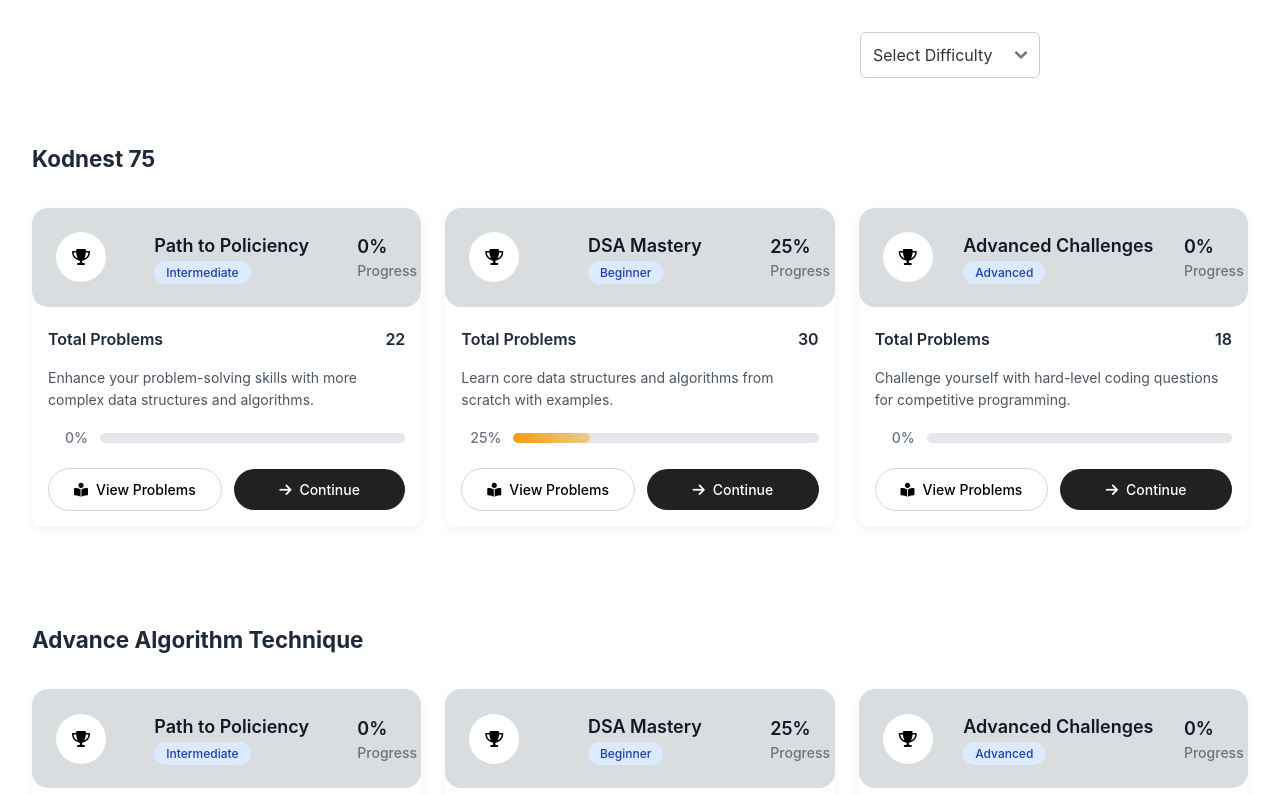
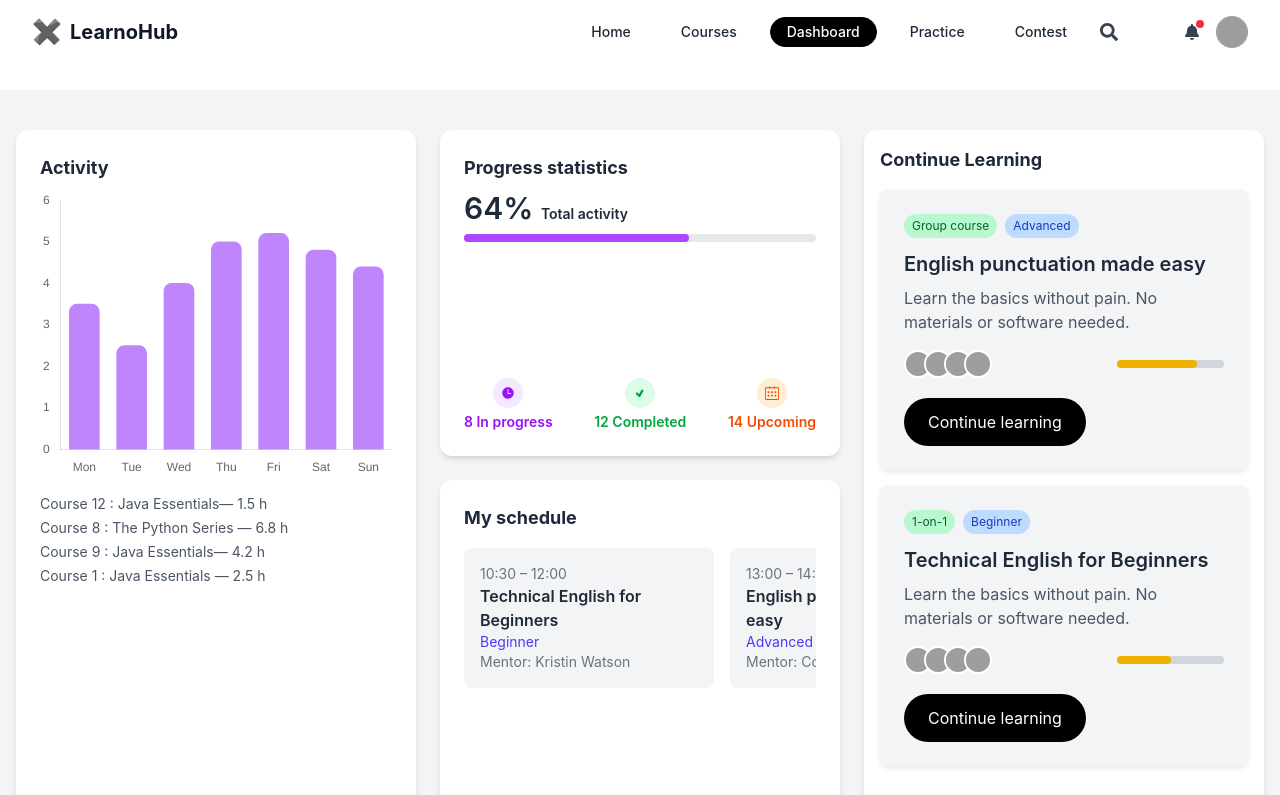
Before and after one commit to Mansuriamn/Spark, a React (Vite) app in the folder client/: page /dashboard in a window 1280 px wide. Shown: the top 795 px of the page. Built offline with nearby package versions, Linux system fonts and the light colour scheme; grey boxes are pictures that could not be loaded.

Commit message:
practice page route

```diff
--- a/client/src/App.jsx
+++ b/client/src/App.jsx
@@ -19,41 +19,42 @@
 
 function App() {
    return (
-    // <Router>
+     <Router>
 
-    //   <div className="min-h-screen bg-purple-50 font-sans text-gray-800">
-    //     <Navbar />
-    //     <main>
+     <div className="min-h-screen bg-purple-50 font-sans text-gray-800">
+       <Navbar />
+       <main>
 
-    //       <Routes>
-    //         {/**
-    //          * webRTCMeet
-    //          * http://localhost:3001/meeting/lms-123456
-    //          */}
-    //           <Route path="/meeting/:roomName" element={<WebRTCMeeting userName="Roshan" />} />
+         <Routes>
+          {/**
+              * webRTCMeet
+             * http://localhost:3001/meeting/lms-123456
+            */}
+             <Route path="/meeting/:roomName" element={<WebRTCMeeting userName="Roshan" />} />
 
-    //         <Route path="/" element={<CoursesPage />} />
-    //         <Route path="/home" element={<CoursesPage />} />
-    //         <Route path='/courses' element={<Courses/>}/>
-    //         <Route path="/dashboard" element={<DashboardPage />} />
-    //         <Route path="/live-sessions" element={<LiveSessionsPage />} />
-    //         <Route path="/schedule" element={<Schedule />} />
+        <Route path="/" element={<CoursesPage />} />
+          <Route path="/home" element={<CoursesPage />} />
+          <Route path='/courses' element={<Courses/>}/>
+           <Route path="/dashboard" element={<DashboardPage />} />
+           <Route path="/live-sessions" element={<LiveSessionsPage />} />
+            <Route path="/schedule" element={<Schedule />} />
 
-    //         <Route path="/contest" element={<Contest />} />
-    //         { /* Home page - tracklist dynamic routing */ }
-    //         <Route path="/track/:trackName" element={<Trackdetails />} />
-    //         <Route path ='/progressupdate' element={<MyCoursesPage/>}/>
-    //         <Route path='/Login' element={<Login />}/>
-    //         <Route path='/Register' element={<Register />} />
-    //         <Route path='/profile' element={<UserProfile/>}/>
-    //         <Route path='/video' element={<VideoDashboard/>}></Route>
+          <Route path="/contest" element={<Contest />} />
+           { /* Home page - tracklist dynamic routing */ }
+           <Route path="/track/:trackName" element={<Trackdetails />} />
+           <Route path ='/progressupdate' element={<MyCoursesPage/>}/>
+           <Route path='/Login' element={<Login />}/>
+           <Route path='/Register' element={<Register />} />
+           <Route path='/profile' element={<UserProfile/>}/>
+           <Route path='/video' element={<VideoDashboard/>}></Route>
 
-    //       </Routes>
-    //     </main>
+          <Route path='/practice' element={<Practice/>}></Route>
+         </Routes>
+        </main>
 
-    //   </div>
-    // </Router>
-    <Practice></Practice>
+       </div>
+    </Router>
+
 
 
   );
--- a/client/src/components/Navbar.jsx
+++ b/client/src/components/Navbar.jsx
@@ -11,7 +11,7 @@
   const dropdownRef = useRef(null);
   const navigate = useNavigate();
 
-  const navItems = ['Home', 'Courses', 'Dashboard', 'Contest'];
+  const navItems = ['Home', 'Courses', 'Dashboard','Practice', 'Contest'];
 
   // Close search on outside click
   useEffect(() => {
```
